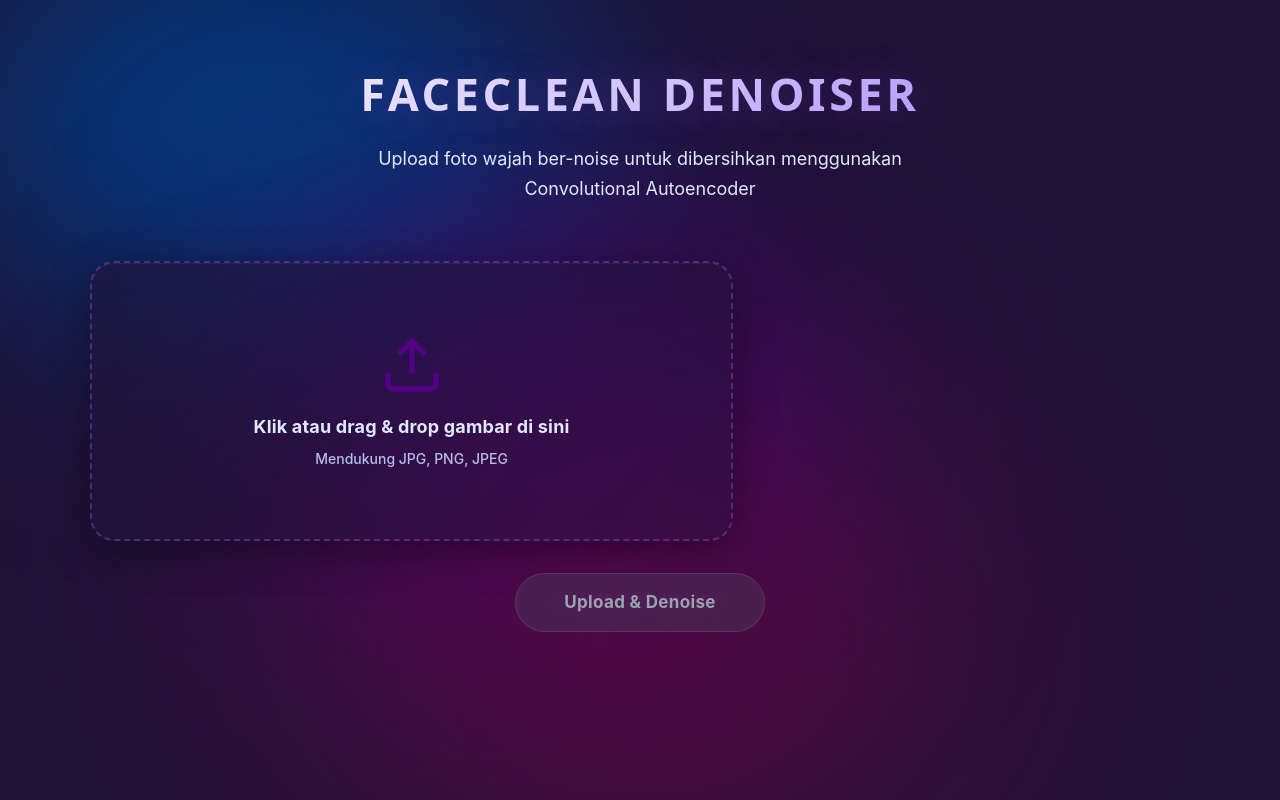
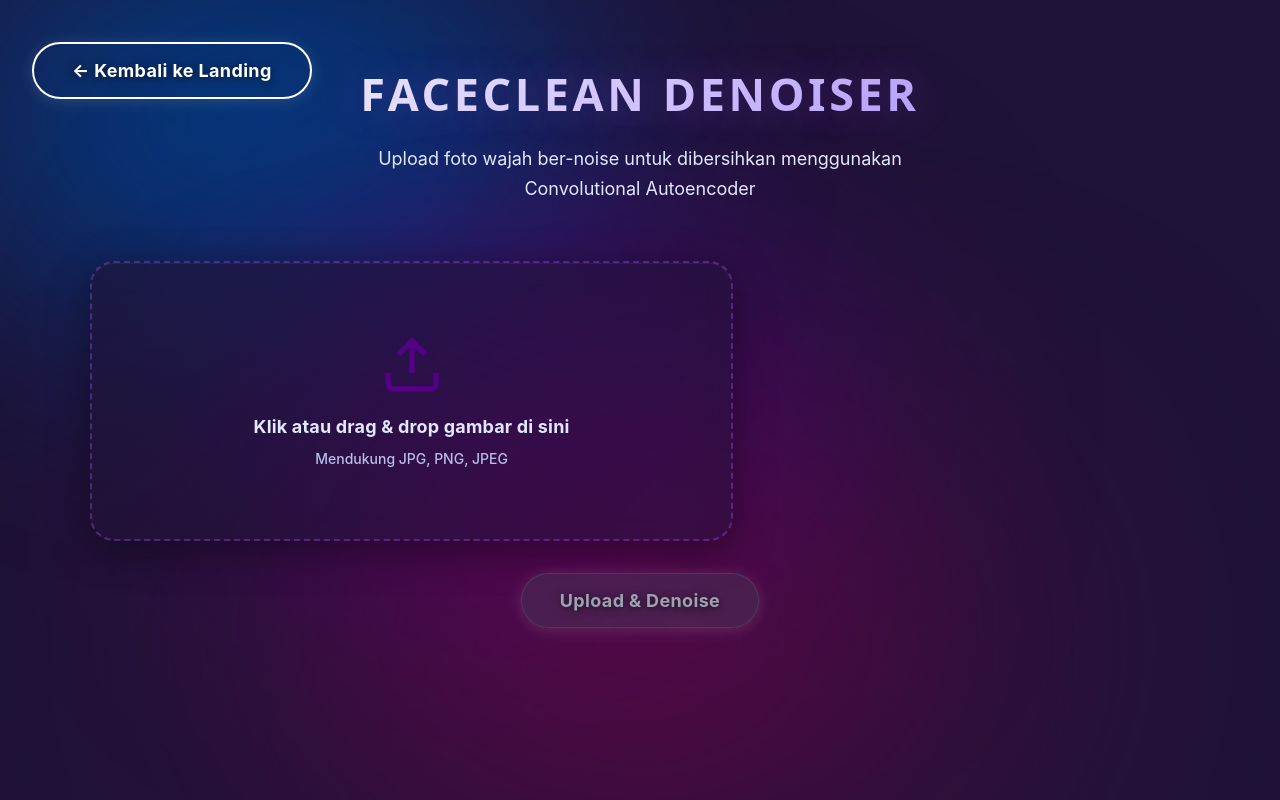
Before and after one commit to Bungarasikhahhaya/DenoisingAutoencoder, a Next.js app in the folder frontend/: page /denoise in a window 1280 px wide. Built offline with nearby package versions, Linux system fonts and the light colour scheme.

Commit message:
Update page Denoising

```diff
--- a/frontend/app/denoise/Denoising.module.css
+++ b/frontend/app/denoise/Denoising.module.css
@@ -1,3 +1,61 @@
+.downloadLink {
+  /* ...existing code... */
+  position: relative;
+  .downloadLink {
+    margin-top: 18px;
+    display: inline-block;
+    /* Gunakan style submitButton dan submitEnabled agar persis sama */
+    padding: 13px 38px;
+    border-radius: 999px;
+    font-weight: 700;
+    font-size: 18px;
+    background: transparent;
+    border: 2.5px solid #fff;
+    color: #fff;
+    letter-spacing: 0.02em;
+    box-shadow: 0 2px 16px 0 #fff2;
+    cursor: pointer;
+    text-shadow: 0 1px 8px #000a;
+    transition: all 0.2s cubic-bezier(0.16, 1, 0.3, 1);
+    text-decoration: none;
+    position: relative;
+    overflow: hidden;
+  }
+  .downloadLink:hover {
+    background: rgba(255,255,255,0.06);
+    color: #fff;
+    border: 2.5px solid #fff;
+    transform: translateY(-2px) scale(1.03);
+    box-shadow: 0 4px 24px 0 #fff3;
+  }
+  box-shadow: 0 4px 24px 0 #fff3;
+}
+.backToLandingButton {
+  margin-top: 18px;
+  display: inline-block;
+  padding: 13px 38px;
+  border-radius: 999px;
+  font-weight: 700;
+  font-size: 18px;
+  background: transparent;
+  border: 2.5px solid #fff;
+  color: #fff;
+  letter-spacing: 0.02em;
+  box-shadow: 0 2px 16px 0 #fff2;
+  cursor: pointer;
+  text-shadow: 0 1px 8px #000a;
+  transition: all 0.2s cubic-bezier(0.16, 1, 0.3, 1);
+  text-decoration: none;
+  position: relative;
+  overflow: hidden;
+}
+.backToLandingButton:hover {
+  background: rgba(255,255,255,0.06);
+  color: #fff;
+  border: 2.5px solid #fff;
+  transform: translateY(-2px) scale(1.03);
+  box-shadow: 0 4px 24px 0 #fff3;
+}
 /* Animasi bola cahaya orbit, menyebar, berubah warna, dan looping untuk tombol submit */
 .submitButton-orbit {
   position: absolute;
@@ -285,22 +343,27 @@
 }
 
 .submitButton {
-  padding: 16px 48px;
+  padding: 13px 38px;
   border-radius: 999px;
   font-weight: 700;
-  font-size: 17px;
-  transition: all 0.3s cubic-bezier(0.16, 1, 0.3, 1);
+  font-size: 18px;
+  transition: all 0.2s cubic-bezier(0.16, 1, 0.3, 1);
   position: relative;
   overflow: hidden;
-  border: none;
+  background: transparent;
+  border: 2.5px solid #fff;
+  color: #fff;
   letter-spacing: 0.02em;
+  box-shadow: 0 2px 16px 0 #fff2;
+  cursor: pointer;
+  text-shadow: 0 1px 8px #000a;
 }
 
 .submitEnabled {
-  background: linear-gradient(135deg, #7c3aed 0%, #a855f7 40%, #d946ef 75%, #ec4899 100%);
-  color: #ffffff;
-  cursor: pointer;
-  box-shadow: 0 10px 30px rgba(168, 85, 247, 0.45), inset 0 1px 0 rgba(255, 255, 255, 0.2);
+  background: transparent;
+  color: #fff;
+  border: 2.5px solid #fff;
+  box-shadow: 0 2px 16px 0 #fff2;
 }
 
 .submitEnabled::before {
@@ -319,8 +382,38 @@
 }
 
 .submitEnabled:hover {
-  transform: translateY(-3px);
-  box-shadow: 0 14px 40px rgba(168, 85, 247, 0.55), inset 0 1px 0 rgba(255, 255, 255, 0.25);
+  background: rgba(255,255,255,0.06);
+  color: #fff;
+  border: 2.5px solid #fff;
+  transform: translateY(-2px) scale(1.03);
+  box-shadow: 0 4px 24px 0 #fff3;
+}
+/* Tombol download transparan dan kilatan putih */
+.downloadLink {
+  margin-top: 18px;
+  display: inline-block;
+  padding: 11px 32px;
+  border-radius: 999px;
+  font-weight: 700;
+  font-size: 17px;
+  background: transparent;
+  border: 2.5px solid #fff;
+  color: #fff;
+  letter-spacing: 0.02em;
+  box-shadow: 0 2px 16px 0 #fff2;
+  cursor: pointer;
+  text-shadow: 0 1px 8px #000a;
+  transition: all 0.2s cubic-bezier(0.16, 1, 0.3, 1);
+  text-decoration: none;
+  position: relative;
+  overflow: hidden;
+}
+.downloadLink:hover {
+  background: rgba(255,255,255,0.06);
+  color: #fff;
+  border: 2.5px solid #fff;
+  transform: translateY(-2px) scale(1.03);
+  box-shadow: 0 4px 24px 0 #fff3;
 }
 
 .submitEnabled:active {
@@ -488,21 +581,23 @@
 }
 
 .downloadLink {
+  margin-top: 18px;
   display: inline-block;
-  margin-top: 20px;
-  padding: 12px 32px;
+  padding: 11px 32px;
   border-radius: 999px;
-  background: linear-gradient(135deg, #7c3aed 0%, #a855f7 50%, #d946ef 100%);
-  border: none;
-  color: #ffffff;
+  font-weight: 700;
+  font-size: 17px;
+  background: transparent;
+  border: 2.5px solid #fff;
+  color: #fff;
+  letter-spacing: 0.02em;
+  box-shadow: 0 2px 16px 0 #fff2;
+  cursor: pointer;
+  text-shadow: 0 1px 8px #000a;
+  transition: all 0.2s cubic-bezier(0.16, 1, 0.3, 1);
   text-decoration: none;
-  font-weight: 700;
-  font-size: 15px;
-  transition: all 0.3s cubic-bezier(0.16, 1, 0.3, 1);
-  box-shadow: 0 8px 24px rgba(168, 85, 247, 0.35), inset 0 1px 0 rgba(255, 255, 255, 0.2);
   position: relative;
   overflow: hidden;
-  letter-spacing: 0.01em;
 }
 
 .downloadLink::before {
@@ -514,10 +609,6 @@
   height: 100%;
   background: linear-gradient(90deg, transparent, rgba(255, 255, 255, 0.2), transparent);
   transition: left 0.5s ease;
-}
-
-.downloadLink:hover::before {
-  left: 100%;
 }
 
 .downloadLink:hover {
--- a/frontend/app/denoise/page.tsx
+++ b/frontend/app/denoise/page.tsx
@@ -91,6 +91,13 @@ export default function DenoisePage() {
         <div className={styles.bgBlue} />
         <div className={styles.bgPurple} />
         <div className={styles.bgMagenta} />
+      </div>
+
+      {/* Tombol kembali ke landing */}
+      <div style={{ position: "absolute", top: 24, left: 32, zIndex: 20 }}>
+        <a href="/" className={`${styles.backToLandingButton} ${styles.whiteFlash}`}>
+          ← Kembali ke Landing
+        </a>
       </div>
 
       {/* Content */}
```
Also changed, not shown: 2 other files (tests, documents, lock files or other folders).
